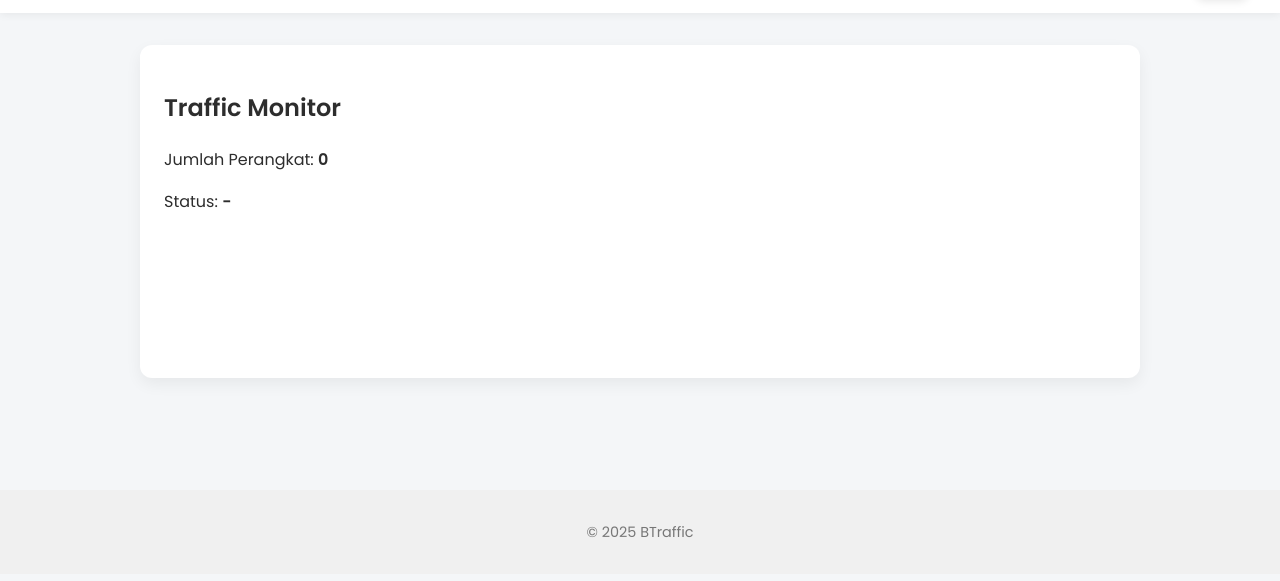
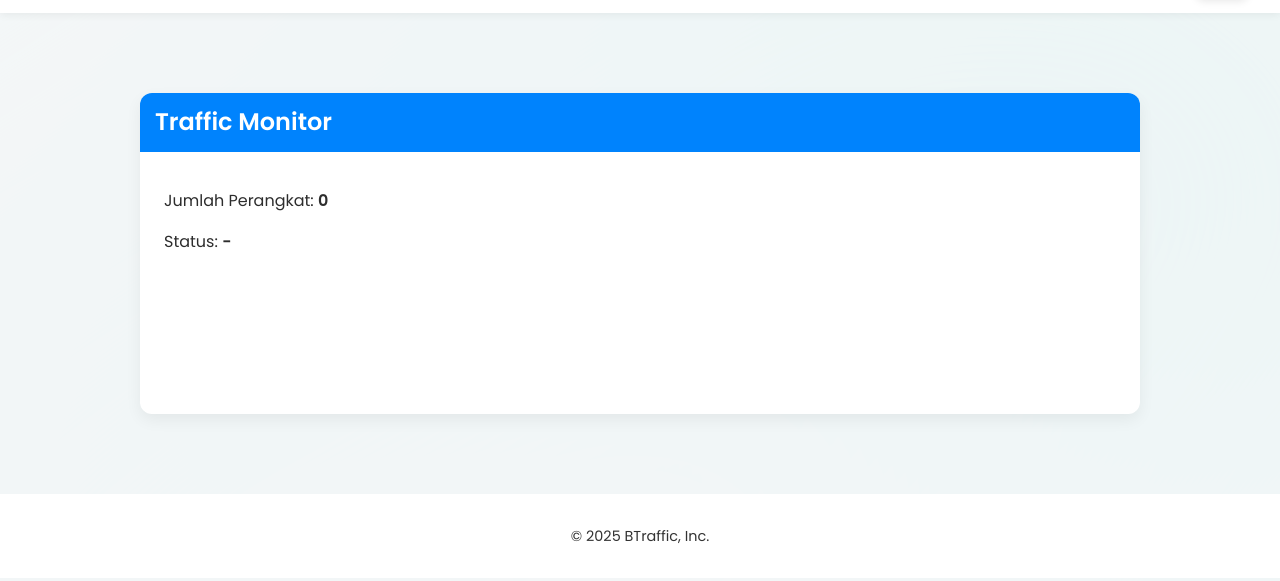
Before and after one commit to farhanfrmndz/BTraffic, a plain HTML site: page index.html in a window 1280 px wide. Shown: the part 65-646 px from the top of the page. Drawn offline with nearby package versions, Linux system fonts and the light colour scheme; no server answers.

Commit message:
Add files via upload

```diff
--- a/index.html
+++ b/index.html
@@ -17,6 +17,8 @@
 </head>
 
 <body>
+  <img src="images/blurry-gradient-haikei.svg" class="svg-bg-decor" alt="background" />
+
   <!-- Header -->
   <header>
     <img src="images/btlogo.png" alt="Logo BTraffic" class="logo" />
@@ -34,25 +36,29 @@
     <!-- Dashboard -->
     <section id="dashboard" class="tab active">
       <div class="card">
-        <h2>Traffic Monitor</h2>
-        <p>Jumlah Perangkat: <strong id="deviceCount">0</strong></p>
-        <p>Status: <strong id="kepadatan">-</strong></p>
-        <canvas id="deviceChart" height="100"></canvas>
+        <h2 class="card-title">Traffic Monitor</h2>
+        <div class="card-content">
+          <p>Jumlah Perangkat: <strong id="deviceCount">0</strong></p>
+          <p>Status: <strong id="kepadatan">-</strong></p>
+          <canvas id="deviceChart" height="100"></canvas>
+        </div>
       </div>
     </section>
 
     <!-- History -->
     <section id="history" class="tab">
       <div class="card">
-        <h2>Riwayat Log</h2>
-        <div id="logList" class="log-list">Memuat data...</div>
+        <h2 class="card-title">Riwayat</h2>
+        <div class="card-content">
+          <div id="logList" class="log-list">...</div>
+        </div>
       </div>
     </section>
   </main>
 
   <!-- Footer -->
   <footer>
-    <p>© 2025 BTraffic</p>
+    <p>© 2025 BTraffic, Inc.</p>
   </footer>
 
   <!-- JavaScript -->
--- a/style.css
+++ b/style.css
@@ -16,6 +16,16 @@
 /* =============================
    GLOBAL STYLES
    ============================= */
+.svg-bg-decor {
+  position: fixed;
+  top: 0;
+  left: 0;
+  width: 100%;
+  z-index: -1;
+  opacity: 0.3;
+  pointer-events: none;
+}
+
 body {
   margin: 0;
   font-family: 'Poppins', sans-serif;
@@ -186,10 +196,22 @@ main {
 .card {
   background-color: var(--card-bg);
   border-radius: 12px;
-  padding: 1.5rem;
   box-shadow: var(--shadow-medium);
-  margin-bottom: 2rem;
+  overflow: hidden;
+  margin-top: 3rem;
   transition: transform 0.3s ease, box-shadow 0.3s ease;
+}
+
+.card-content {
+  padding: 20px 24px;
+}
+
+.card-title {
+  background-color: #0083fd;
+  color: white;
+  padding: 10px 15px;
+  border-radius: 8px 8px 0 0;
+  margin: 0;
 }
 
 .card:hover {
@@ -214,12 +236,12 @@ main {
 }
 
 .log-item {
-  background-color: var(--hover-bg);
-  padding: 0.8rem 1rem;
-  border-left: 4px solid var(--primary-color);
-  border-radius: 5px;
-  font-size: 0.95rem;
-  animation: fadeIn 0.6s ease;
+  background: #eef3ff;
+  margin: 8px 0;
+  padding: 12px 16px;
+  border-left: 4px solid #0083fd;
+  border-radius: 6px;
+  font-family: 'Poppins', sans-serif;
 }
 
 /* =============================
@@ -229,8 +251,8 @@ footer {
   text-align: center;
   padding: 1rem;
   margin-top: 3rem;
-  background-color: #f0f0f0;
-  color: #777;
+  background-color: #fff;
+  color: #333;
   font-size: 0.9rem;
   animation: fadeIn 1s ease;
 }
```
Also changed, not shown: images/blurry-gradient-haikei.svg (added).
